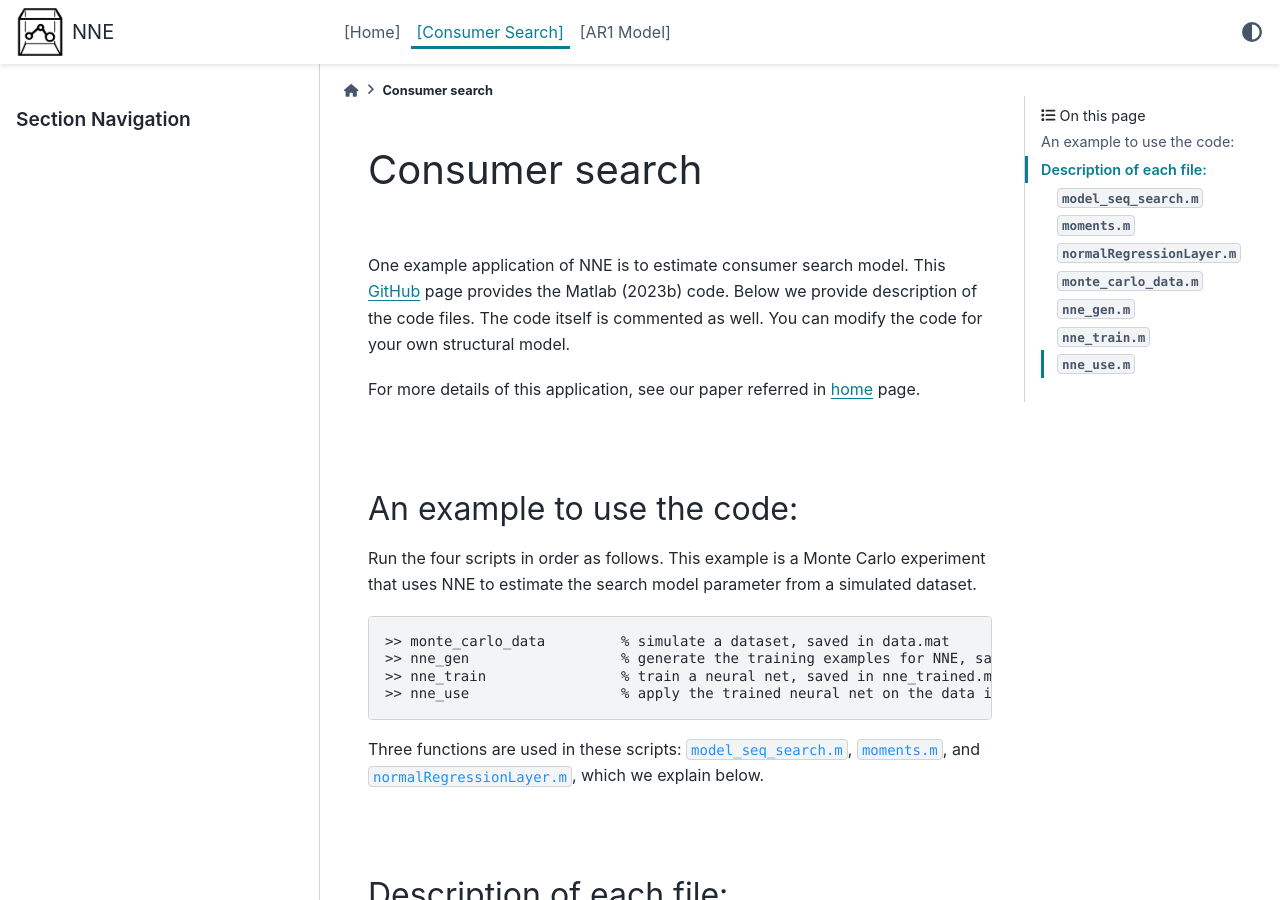
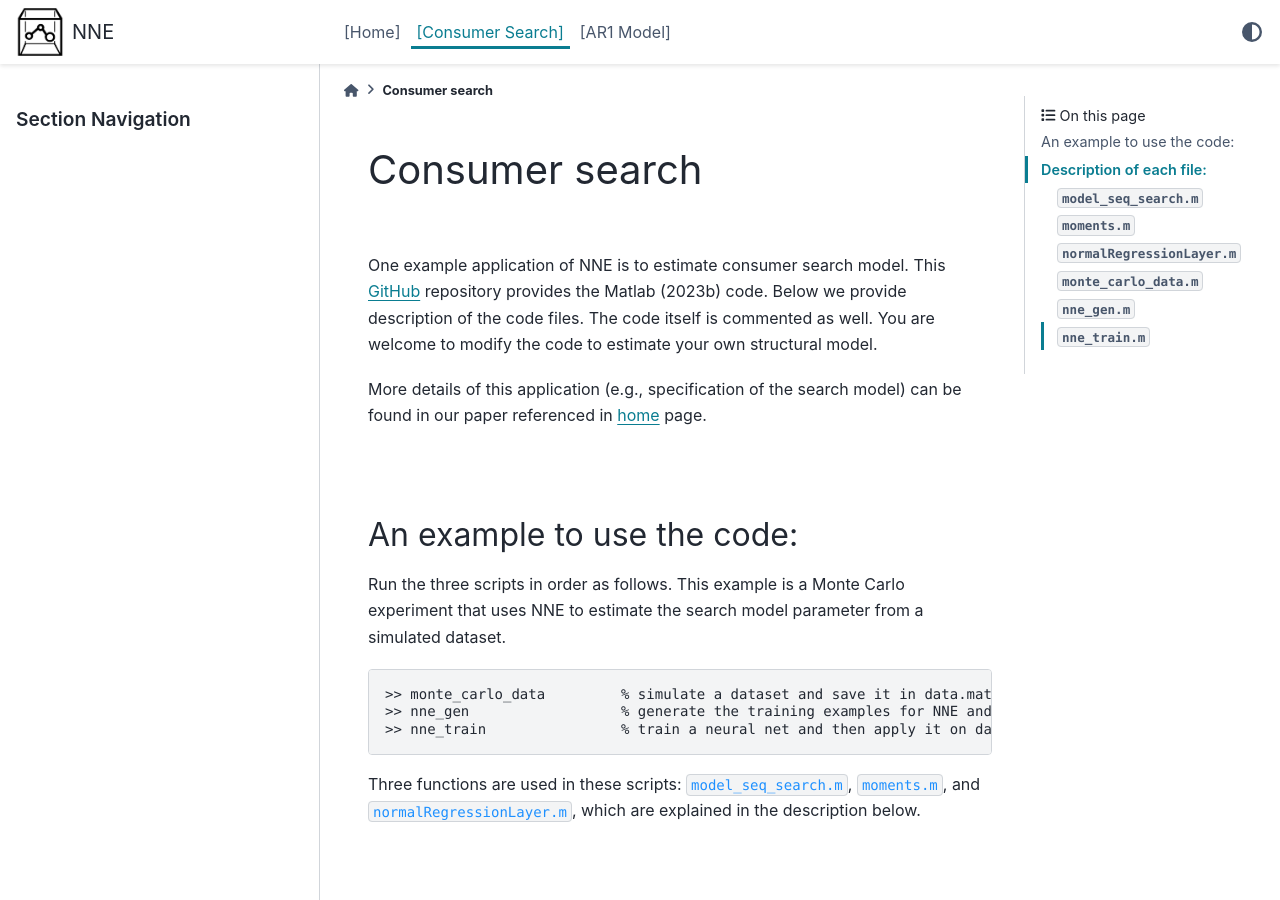
Before and after one commit to nnehome/nnehome.github.io, a Sphinx documentation site: the page built from docs/source/code_1/code_1.rst, in a window 1280 px wide and 900 px high. Built offline with Sphinx 7.4.7 and the PyData theme 0.15.4, drawn with Linux system fonts in a browser that asks for light colours; some of the changed text lies outside the part shown.

Commit message:
a bunch of edits

```diff
--- a/docs/source/code_1/code_1.rst
+++ b/docs/source/code_1/code_1.rst
@@ -7,28 +7,27 @@ Consumer search
 
 |
 
-One example application of NNE is to estimate consumer search model. This `GitHub <https://github.com/nnehome/nne-matlab>`_ page provides the Matlab (2023b) code. Below we provide description of the code files. The code itself is commented as well. You can modify the code for your own structural model.
+One example application of NNE is to estimate consumer search model. This `GitHub <https://github.com/nnehome/nne-matlab>`_ repository provides the Matlab (2023b) code. Below we provide description of the code files. The code itself is commented as well. You are welcome to modify the code to estimate your own structural model.
 
-For more details of this application, see our paper referred in :ref:`home <home>` page.
+More details of this application (e.g., specification of the search model) can be found in our paper referenced in :ref:`home <home>` page.
 
 |
 
 An example to use the code:
 ----------------------------
 
-Run the four scripts in order as follows. This example is a Monte Carlo experiment that uses NNE to estimate the search model parameter from a simulated dataset.
+Run the three scripts in order as follows. This example is a Monte Carlo experiment that uses NNE to estimate the search model parameter from a simulated dataset.
 
 .. code-block:: console
 
-    >> monte_carlo_data		% simulate a dataset, saved in data.mat
-    >> nne_gen			% generate the training examples for NNE, saved in nne_training.mat
-    >> nne_train		% train a neural net, saved in nne_trained.mat
-    >> nne_use			% apply the trained neural net on the data in data.mat
+    >> monte_carlo_data		% simulate a dataset and save it in data.mat
+    >> nne_gen			% generate the training examples for NNE and save them in nne_training.mat
+    >> nne_train		% train a neural net and then apply it on data.mat
 
-Three functions are used in these scripts: ``model_seq_search.m``, ``moments.m``, and ``normalRegressionLayer.m``, which we explain below.
+Three functions are used in these scripts: ``model_seq_search.m``, ``moments.m``, and ``normalRegressionLayer.m``, which are explained in the description below.
 
 ..
-	The main code scripts are ``nne_gen.m``, ``nne_train.m``, and ``nne_use.m``. These three scripts correspond to steps 1 & 2, step 3, and step 4, respectively, in the step-by-step procedure of NNE listed on :ref:`home<home>` page. The data for estimation is stored in ``data.mat``. You can use script ``monte_carlo_data.m`` to simulate data for Monte Carlo experiments. Other files are the supporting functions used by these scripts.
+	The main code scripts are ``nne_gen.m`` and ``nne_train.m``. The data for estimation is stored in ``data.mat``. You can use script ``monte_carlo_data.m`` to simulate data for Monte Carlo experiments. Other files are the supporting functions used by these scripts.
 
 |
 
@@ -85,7 +84,7 @@ This file codes the cross-entropy loss. It extends the Matlab 's built-in MSE lo
 ``monte_carlo_data.m``
 """"""""""""""""""""""""""
 
-This script generates a Monte Carlo dataset of sequential search. It uses ``model_seq_search.m`` to simulate the search and purchase choices. The data is saved in a file ``data.mat``.
+This script generates a dataset of consumer search under a "true" value of the search model parameter, for the purpose of Monte Carlo experiments. It uses the function ``model_seq_search.m`` to simulate the search and purchase choices. The data is saved in a file ``data.mat``.
 
 |
 
@@ -105,21 +104,13 @@ This script generates the training and validation examples (Steps 1 & 2 in the p
 ``nne_train.m``
 """"""""""""""""""""""""""
 
-This script trains a shallow neural net (Step 3 in the procedure on :ref:`home<home>` page).
+This script trains a shallow neural net (Steps 3 & 4 in the procedure on :ref:`home<home>` page).
 
 * It loads the training and validation examples from ``nne_training.mat`` (created by ``nne_gen.m``).
 * It uses ``normalRegressionLayer.m`` for the cross-entropy loss.
-* Validation loss is reported. You can use it to choose hyperparameters, most notably the number of hidden nodes.
-* At the end, the trained neural net is saved in a file ``nne_trained.mat``.
+* Validation loss is reported. You can use it to choose hyperparameters, such as the number of hidden nodes.
+* At the end, it applies the trained neural net to the data in ``data.mat`` and reports the estimate.
 
 |
 
-``nne_use.m``
-""""""""""""""""""""""""""
-
-This script applies the trained neural net to obtain parameter estimate (Step 4 in the procedure on :ref:`home<home>` page).
-
-* It loads the trained neural net from ``nne_trained.mat`` (created by ``nne_train.m``).
-* It applies the trained neural net to the data in ``data.mat``.
-
 |
```
Also changed, not shown: docs/source/code_2/code_2.rst (+18 -20 lines), docs/source/index.rst (+6 -6 lines).
